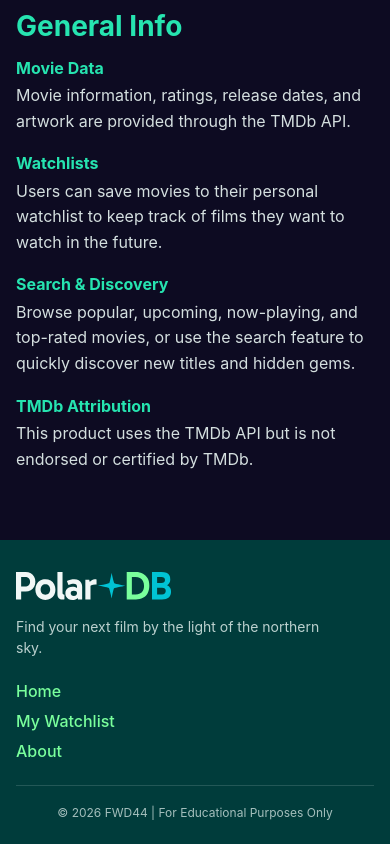
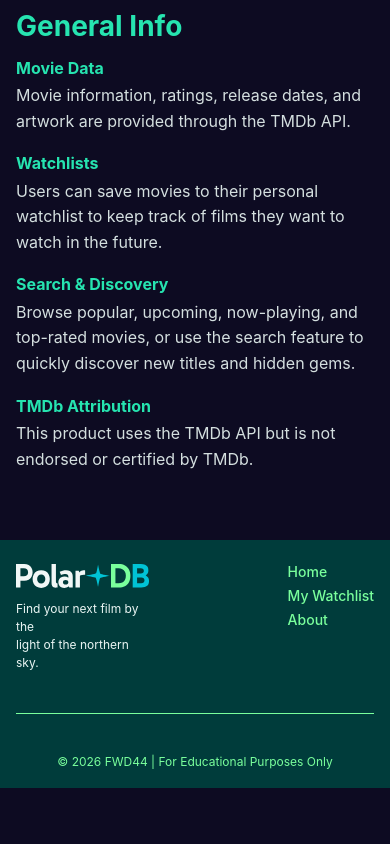
Before and after one commit to francescalulo/polar-db, a React (Vite) app: page /about in a window 390 px wide. Shown: the part 688-1532 px from the top of the page. After the commit the page ends 1476 px from the top, so only its background shows below. Built offline with nearby package versions, Linux system fonts and the light colour scheme.

Commit message:
Polish Footer to match wireframe layout, spacing and colors across breakpoints, adjusted header as well to match the footer spacing

```diff
--- a/src/components/Footer/Footer.jsx
+++ b/src/components/Footer/Footer.jsx
@@ -9,7 +9,7 @@ function Footer() {
         <div className="footer__brand">
           <Link to="/" className="footer__brand" aria-label="Polar DB Home">
             <img src={wordmark} alt="Polar+DB" className="footer__logo" />
-            <p className="footer__tagline">Find your next film by the light of the northern sky.</p>
+            <p className="footer__tagline">Find your next film by the <span>light of the northern sky.</span></p>
           </Link>
         </div>
 
--- a/src/components/Footer/Footer.scss
+++ b/src/components/Footer/Footer.scss
@@ -3,7 +3,7 @@
 
 .footer {
   @include glass-panel(1);
-  padding: 2rem 1rem 1.5rem;
+  padding: 1.5rem 1rem 1.25rem;
 
   @include tablet {
     padding: 2.5rem 2rem 1.5rem;
@@ -15,64 +15,76 @@
 }
 
 .footer__top {
-  @include flex($direction: column, $align: flex-start, $gap: 1.5rem);
-
-  @include tablet {
-    flex-direction: row;
-    justify-content: space-between;
-    align-items: flex-start;
-  }
+  @include flex($justify: space-between, $align: flex-start, $gap: 1.5rem);
 }
 
 .footer__brand {
-  display: block;        // new — restores the stacked layout an <a> doesn't have by default
-  max-width: 20rem;
-  text-decoration: none; // new — removes the default link underline
-  color: inherit;        // new — stops the tagline from inheriting default blue link color
+  display: block;
+  max-width: 8.5rem;   // new — was 20rem; needed now that it shares the row with nav on mobile
+
+  @include tablet {
+    max-width: 20rem;   // restore the roomier width once there's more space
+  }
+
+  text-decoration: none;
+  color: inherit;
 }
 
 .footer__logo {
-  height: 1.75rem;
+  height: 1.5rem;            // was 1.75rem adjusted to match the header
   width: auto;
-  margin-bottom: 0.75rem;
+  margin-bottom: .5rem;   // was 0.75rem
 }
 
 .footer__tagline {
   margin: 0;
-  color: rgba($ice, 0.8);
+  color: $ice;
+  font-size: $font-size-xs;   // was $font-size-sm — smaller to fit the narrower column
+
+  @include tablet {
     font-size: $font-size-sm;
+  }
+
   line-height: 1.5;
 }
 
+.footer__tagline span {
+  display: block;
+}
+
 .footer__nav {
-  @include flex($direction: column, $align: flex-start, $gap: 0.75rem);
+  @include flex($direction: column, $align: flex-start, $gap: 0.5rem);   // gap was 0.75rem
 
   @include tablet {
     align-items: flex-end;
   }
+}
 
-  a {
+.footer__nav a {
   color: $aurora-green;
   text-decoration: none;
   font-weight: $font-weight-medium;
+  font-size: 0.875rem;   // was $font-size-md — smaller so "My Watchlist" doesn't wrap or crowd the edge
+
+  @include tablet {
     font-size: $font-size-md;
+  }
 
   &:hover,
   &:focus-visible {
     @include text-glow;
   }
 }
-}
 
 .footer__divider {
-  margin: 1.5rem 0 1.25rem;
+  margin: 2.5625rem 0;
   border: none;
-  border-top: 1px solid rgba($ice, 0.15);
+  border-top: 1.5px solid $aurora-green;   // was 1px solid rgba($ice, 0.15)
 }
 
 .footer__copyright {
   margin: 0;
   text-align: center;
-  color: rgba($ice, 0.7);
+  color: $aurora-green;   // was rgba($ice, 0.7)
   font-size: $font-size-xs;
 }
--- a/src/components/Header/Header.scss
+++ b/src/components/Header/Header.scss
@@ -79,7 +79,7 @@
 // Media Query
 @include desktop {
   .header {
-    padding: 0.75rem 3rem;
+    padding: 0.75rem 3.75rem;
     justify-content: flex-start;
     gap: 2rem;
   }
```
Lines whose indentation alone changed are shown as unchanged.
